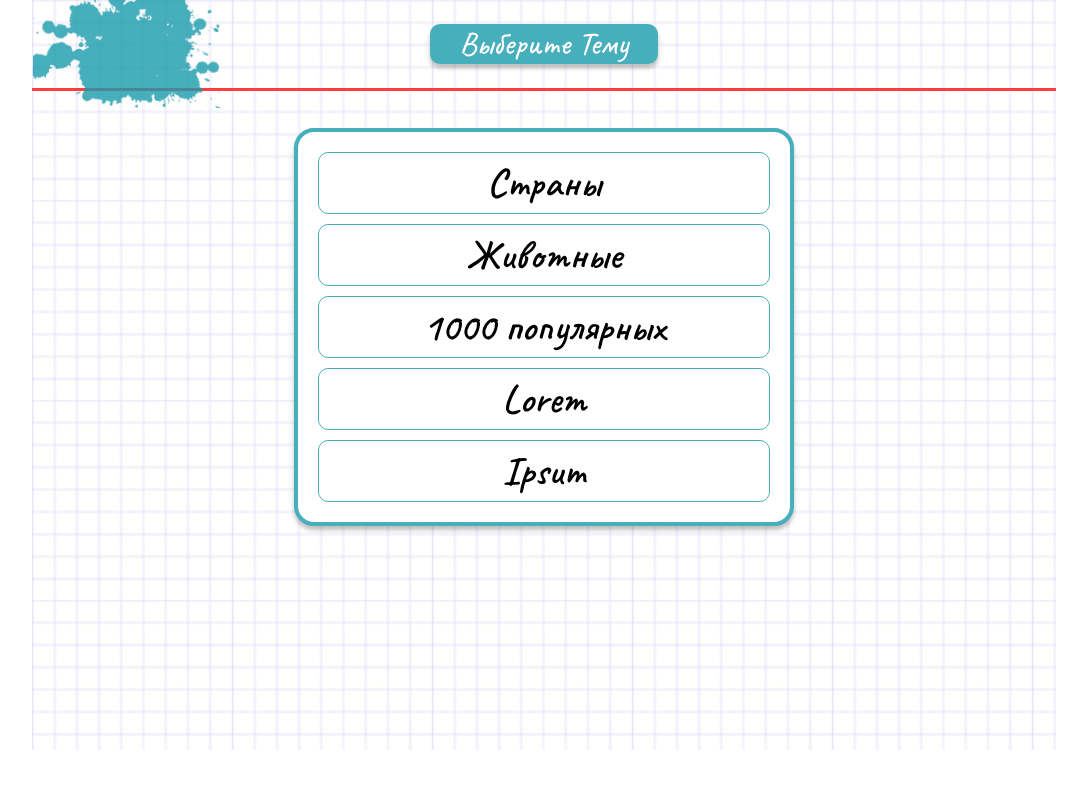
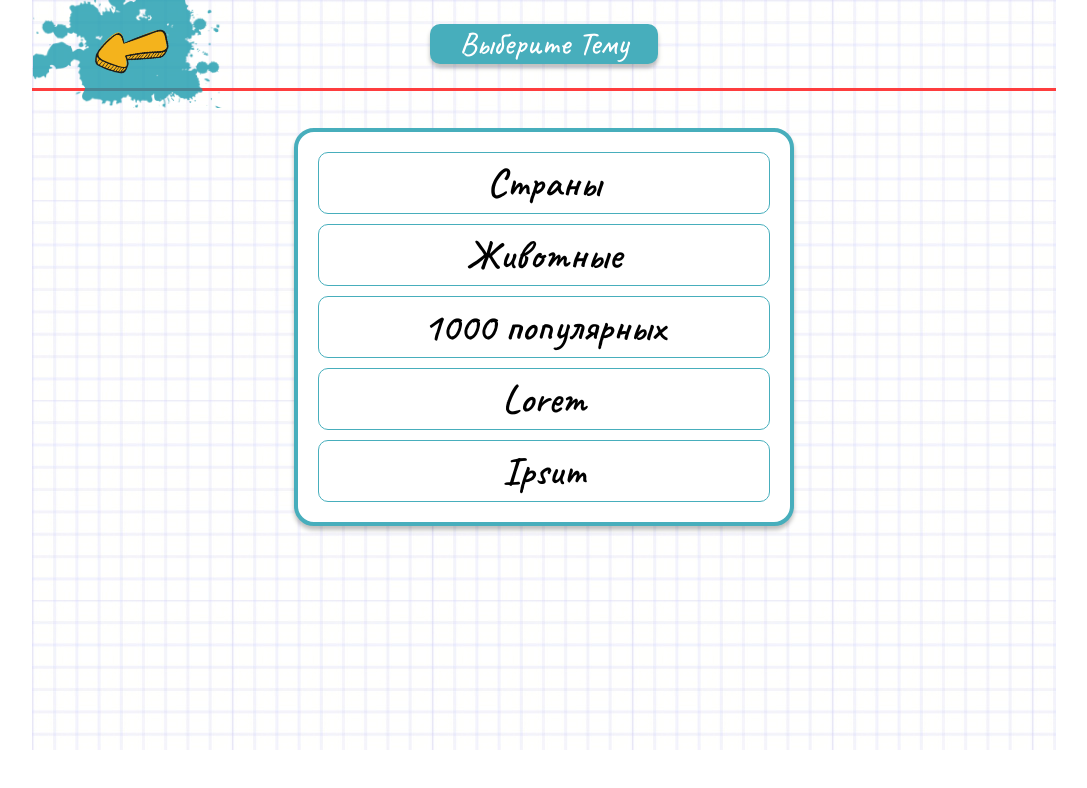
Before and after one commit to AVBezhenaru/nextjs-react-games, a React (Create React App) app in the folder hangman/: page /theme in a window 1280 px wide. Shown: the top 788 px of the page, without its empty margins (96-1183 px from the left). Built offline with nearby package versions, Linux system fonts and the light colour scheme.

Commit message:
feat: button back

```diff
--- /dev/null
+++ b/hangman/src/components/ButtonBack/ButtonBack.tsx
@@ -0,0 +1,15 @@
+import React from 'react';
+import { Link } from 'react-router-dom';
+
+import logo from './logo.png';
+import styles from './index.module.scss';
+
+const ButtonBack = () => (
+  <Link to="/">
+    <button className={styles.container} type="button">
+      <img src={logo} width={70} height={50} alt="логотип игры виселица" />
+    </button>
+  </Link>
+);
+
+export { ButtonBack };
--- /dev/null
+++ b/hangman/src/components/ButtonBack/index.module.scss
@@ -0,0 +1,15 @@
+.container {
+  position: absolute;
+  display: block;
+  top: 2.5rem;
+  left: 6.5rem;
+  z-index: 2;
+  margin-right: auto;
+  transform: rotate(10deg);
+  cursor: pointer;
+
+
+  &:hover {
+    filter: brightness(0.9);
+  }
+}
--- /dev/null
+++ b/hangman/src/components/ButtonBack/index.ts
@@ -0,0 +1 @@
+export { ButtonBack } from './ButtonBack';
--- a/hangman/src/components/Header/Header.tsx
+++ b/hangman/src/components/Header/Header.tsx
@@ -1,4 +1,6 @@
 import React, { FC, ReactNode } from 'react';
+
+import { ButtonBack } from '../ButtonBack';
 
 import styles from './index.module.scss';
 
@@ -8,7 +10,10 @@ type HeaderProps = {
 
 const Header: FC<HeaderProps> = ({ children }) => (
   <div className={styles.header}>
-    <div className={styles.container}>{children}</div>
+    <div className={styles.container}>
+      <ButtonBack />
+      {children}
+    </div>
   </div>
 );
 
--- a/hangman/src/components/index.ts
+++ b/hangman/src/components/index.ts
@@ -8,3 +8,4 @@ export { Layout } from './Layout/Layout';
 export { LettersPanel } from './LettersPanel/LettersPanel';
 export { Main } from './Main/Main';
 export { StatusGameMessage } from './StatusGameMessage/StatusGameMessage';
+export { ButtonBack } from './ButtonBack/ButtonBack';
```
Also changed, not shown: hangman/src/components/ButtonBack/logo.png (added).
